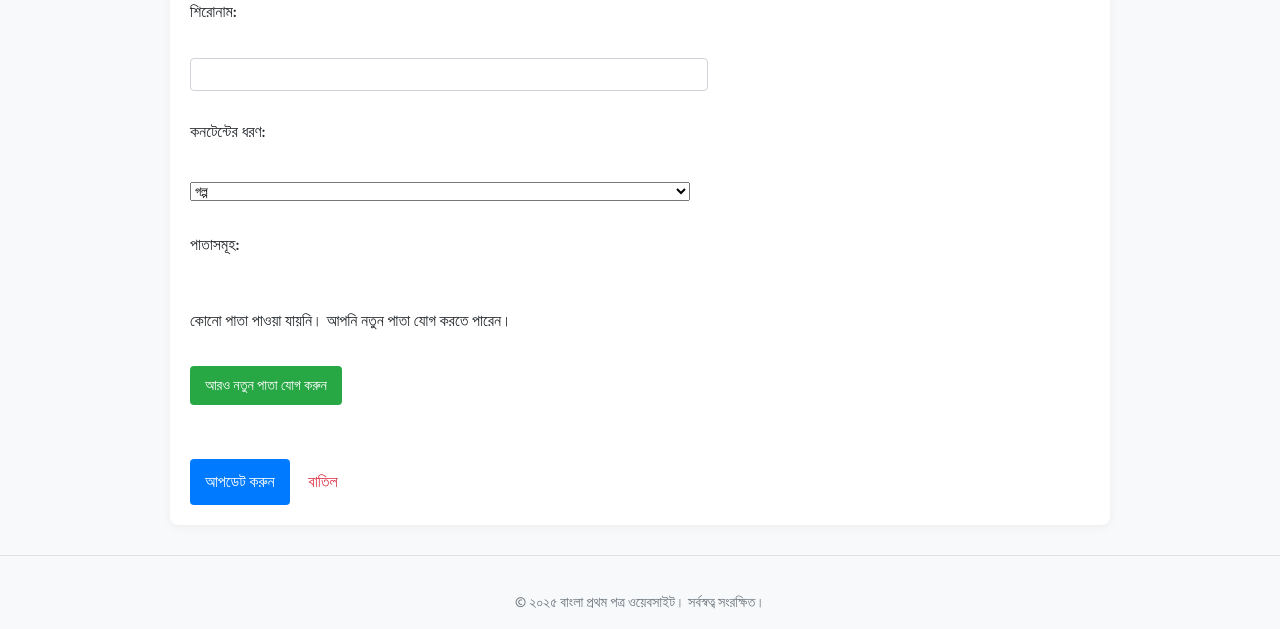
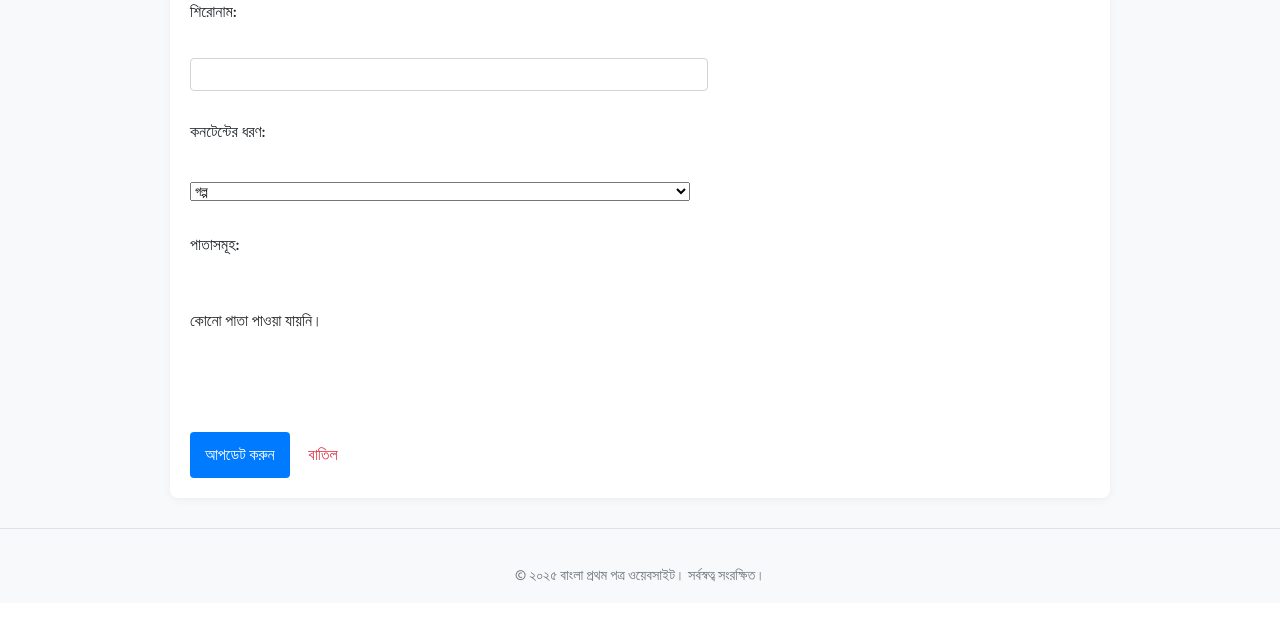
Before and after one commit to shahariarmahfuz/probable-palm-tree, a Flask app: template templates/edit_content.html in a window 1280 px wide. Shown: the part 258-887 px from the top of the page. After the commit the page ends 840 px from the top, so only its background shows below. Run offline with Flask 3, Linux system fonts and the light colour scheme; the template is opened without the code that fills it, so the values that code supplies are empty; some libraries are stand-ins or nearby versions.

Commit message:
Update edit_content.html

```diff
--- a/templates/edit_content.html
+++ b/templates/edit_content.html
@@ -33,13 +33,9 @@
             </div>
             {% endfor %}
         {% else %}
-            <p>কোনো পাতা পাওয়া যায়নি। আপনি নতুন পাতা যোগ করতে পারেন।</p>
+            <p>কোনো পাতা পাওয়া যায়নি।</p>
         {% endif %}
     </div>
-
-    {# === নতুন পেজ যোগ করার বাটন যুক্ত করা হলো === #}
-    <button type="button" id="add-page-btn-edit" style="margin-top: 15px; background-color: #28a745; border-color: #28a745;">আরও নতুন পাতা যোগ করুন</button>
-    {# ========================================= #}
 
     <br><br><br> {# বাটনের নিচে একটু স্পেস #}
     <button type="submit">আপডেট করুন</button>
@@ -62,7 +58,7 @@
         padding-bottom: 8px;
     }
     /* নতুন যোগ করা বাটনের স্টাইল */
-    #add-page-btn-edit {
+    /* #add-page-btn-edit {
         padding: 8px 15px;
         color: white;
         border: none;
@@ -74,7 +70,7 @@
     }
     #add-page-btn-edit:hover {
         background-color: #218838; /* Hover কালার */
-    }
+    } */
 
     /* ডিলিট বাটন স্টাইল (যদি ব্যবহার করা হয়) */
     /* .delete-page-btn { background-color: #dc3545; color: white; border: none; padding: 5px 10px; cursor: pointer; border-radius: 3px; font-size: 0.85em; float: right; margin-top: -5px; } */
@@ -99,12 +95,12 @@
                 'code', 'visualblocks', 'visualchars', 'fullscreen', 'image', 'link', 'media', 'template',
                 'codesample', 'table', 'charmap', 'pagebreak', 'nonbreaking', 'anchor', 'insertdatetime',
                 'advlist', 'lists', 'wordcount', 'help', 'charmap', 'quickbars', 'emoticons', 'accordion',
-                'hr', 'paste', 'print', 'textcolor', 'colorpicker'
+                'hr', 'paste', 'print', 'textcolor', 'colorpicker', 'justify' // 'justify' প্লাগইন যোগ করা হলো
             ],
             menubar: 'file edit view insert format tools table help',
             toolbar:
                 'undo redo | styles | bold italic underline strikethrough | ' +
-                'forecolor backcolor | alignleft aligncenter alignright alignjustify | ' +
+                'forecolor backcolor | alignleft aligncenter alignright alignjustify | ' + // 'alignjustify' টুলবার-এ যোগ করা হলো
                 'bullist numlist outdent indent | link image media table hr | ' +
                 'removeformat | subscript superscript | charmap | code | ' +
                 'fullscreen preview print | help',
@@ -138,7 +134,7 @@
             mobile: {
                 plugins: 'autosave lists autolink link image table charmap print preview hr anchor pagebreak searchreplace wordcount visualblocks visualchars code fullscreen insertdatetime media nonbreaking save table directionality emoticons help',
                 menubar: true,
-                toolbar: 'undo redo | styles | bold italic | bullist numlist | link image | alignleft aligncenter alignright | forecolor backcolor | removeformat | code'
+                toolbar: 'undo redo | styles | bold italic | bullist numlist | link image | alignleft aligncenter alignright alignjustify | forecolor backcolor | removeformat | code' // মোবাইল টুলবারেও 'alignjustify' যোগ করা হলো
              }
         });
     }
@@ -146,36 +142,6 @@
     // DOM লোড হওয়ার পর সকল বিদ্যমান .tinymce-editor ক্লাসের টেক্সটএরিয়াতে TinyMCE চালু করুন
     document.addEventListener('DOMContentLoaded', (event) => {
         initializeTinyMCE('.tinymce-editor'); // এটি বিদ্যমান এডিটরগুলো লোড করবে
-
-        // === নতুন পেজ যোগ করার বাটনের জন্য ইভেন্ট লিসেনার ===
-        const addPageButton = document.getElementById('add-page-btn-edit');
-        if (addPageButton) { // বাটনটি যদি থাকে
-            addPageButton.addEventListener('click', function() {
-                const container = document.getElementById('pages-container-edit');
-                // নতুন পেজের জন্য একটি ইউনিক আইডি তৈরি (একাধিক নতুন পেজ যোগ করলে যাতে আলাদা হয়)
-                const newPageIndex = container.querySelectorAll('.new-page-marker').length + 1;
-                const newEditorId = `page-editor-new-${newPageIndex}`;
-
-                // নতুন পেজের জন্য HTML এলিমেন্ট তৈরি করুন
-                const newPageDiv = document.createElement('div');
-                newPageDiv.classList.add('page-input-edit', 'new-page-marker'); // নতুন পেজ শনাক্ত করার জন্য ক্লাস
-
-                // নতুন পেজের কন্টেন্ট
-                newPageDiv.innerHTML = `
-                    <h4>নতুন পাতা ${newPageIndex} (সংরক্ষণ করার পর আইডি পাবে)</h4>
-                    <input type="hidden" name="page_ids[]" value="new"> {# Backend কে জানানোর জন্য যে এটি নতুন পেজ #}
-                    {# টেক্সটএরিয়াতে tinymce-editor ক্লাস দেওয়া হয়নি, কারণ ইনিশিয়ালাইজ করা হবে আইডি দিয়ে #}
-                    <textarea name="pages_content[]" id="${newEditorId}" placeholder="নতুন পাতার বিষয়বস্তু..." rows="15"></textarea>
-                `;
-
-                // নতুন পেজের ডিভ কন্টেইনারে যোগ করুন
-                container.appendChild(newPageDiv);
-
-                // শুধুমাত্র এই নতুন টেক্সটএরিয়াতে TinyMCE চালু করুন
-                initializeTinyMCE(`#${newEditorId}`);
-            });
-        }
-        // ====================================================
     });
 
     {#
```
